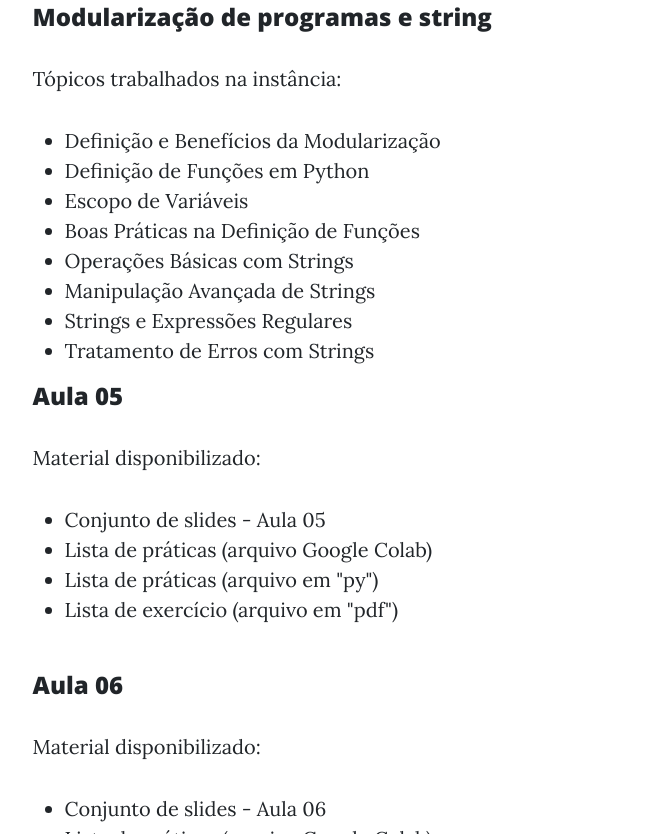
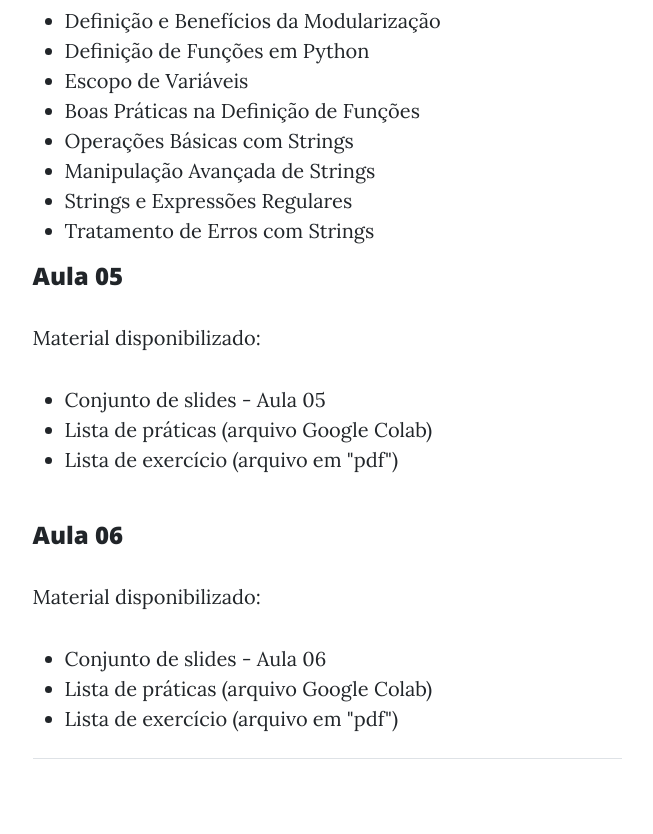
Before and after one commit to nisston/moduloprogramacao.github.io, a plain HTML site: page download.html in a window 1280 px wide. Shown: the part 2982-3816 px from the top of the page, without its empty margins (313-966 px from the left). Drawn offline with nearby package versions, Linux system fonts and the light colour scheme.

Commit message:
Update download.html

```diff
--- a/download.html
+++ b/download.html
@@ -78,9 +78,8 @@
                         <ul>
                             <li><a href="https://docs.google.com/viewer?url=https://github.com/nisston/moduloprogramacao.github.io/raw/main/arquivos/conjuntoslide/Inst_01_Aula_Teorica_01_Primeiros_Passos.pdf" target="_blank">Conjunto de slides - Aula 01</a></li>
                             <li><a href="https://colab.research.google.com/github/nisston/moduloprogramacao.github.io/blob/main/arquivos/google_colab/Inst_01_Aula_Pratica_01_Primeiros_Passos.ipynb" target="_blank">Lista de práticas (arquivo do Google Colab)</a></li>
-                            <li><a href="arquivos/instancia01/inst_01_aula_pratica_01_primeiros_passos.py" target="_blank">Lista de práticas (arquivo em "py")</a></li>
                             <li><a href="https://colab.research.google.com/drive/1C6As8nsmdNV16vkGDM4LkaMBSN2UZbvD?usp=sharing" target="_blank">Lista de exercício (arquivo do Google Colab)</a></li>
-                            <li><a href="arquivos/instancia01/Lista_de_Exercício_01_Primeiros_Passos.pdf" target="_blank">Lista de exercício (arquivo em pdf)</a></li>
+                            <li><a href="https://docs.google.com/viewer?url=https://nisston.github.io/moduloprogramacao.github.io/arquivos/listadeexercicio/Inst_01_Lista_de_Exercício_Aula_01_Primeiros_Passos.pdf&embedded=true" target="_blank">Lista de exercício (arquivo em pdf)</a></li>
                         </ul>
 
                         <h4 class="subheading-heading">Aula 02</h4>
@@ -88,9 +87,8 @@
                         <ul>
                             <li><a href="https://docs.google.com/viewer?url=https://nisston.github.io/moduloprogramacao.github.io/arquivos/conjuntoslide/Inst_01_Aula_Teorica_02_Estrutura_Cond.pdf&embedded=true" target="_blank">Conjunto de slides - Aula 02</a></li>
                             <li><a href="https://colab.research.google.com/github/nisston/moduloprogramacao.github.io/blob/main/arquivos/google_colab/Inst_01_Aula_Pratica_02_Estrutura_Cond.ipynb" target="_blank">Lista de práticas (arquivo do Google Colab)</a></li>
-                            <li><a href="arquivos/instancia01/inst_01_aula_pratica_02_estrutura_cond.py" target="_blank">Lista de práticas (arquivo em "py")</a></li>
                             <li><a href="https://colab.research.google.com/drive/1Q9mzjed5RwGsa9WwmCNt1FM2P5UOx70-?usp=sharing" target="_blank">Lista de exercício (arquivo do Google Colab)</a></li>
-                            <li><a href="arquivos/instancia01/Lista_de_Exercício_02_Estrutura_Condicional.pdf" target="_blank">Lista de exercício (arquivo em "pdf")</a></li>
+                            <li><a href="https://docs.google.com/viewer?url=https://nisston.github.io/moduloprogramacao.github.io/arquivos/listadeexercicio/Inst_01_Lista_de_Exercício_Aula_02_Estrutura_Condicional.pdf&embedded=true" target="_blank">Lista de exercício (arquivo em "pdf")</a></li>
                         </ul>
                         <hr class="my-4" />
 
@@ -120,9 +118,8 @@
                         <ul>
                             <li><a href="https://docs.google.com/viewer?url=https://nisston.github.io/moduloprogramacao.github.io/arquivos/conjuntoslide/Inst_02_Aula_Teorica_03_Estrutura_Repeticao_For.pdf&embedded=true" target="_blank">Conjunto de slides - Aula 03</a></li>
                             <li><a href="https://colab.research.google.com/github/nisston/moduloprogramacao.github.io/blob/main/arquivos/google_colab/Inst_02_Aula_Pratica_03_Estrutura_Repeticao_For.ipynb" target="_blank">Lista de práticas (arquivo do Google Colab)</a></li>
-                            <li><a href="arquivos/instancia02/inst_01_aula_pratica_01_estrutura_repeticao_for.py" target="_blank">Lista de práticas (arquivo em "py")</a></li>
                             <li>Lista de exercício (arquivo do Google Colab)</li>
-                            <li><a href="arquivos/instancia02/Lista_de_Exercício_01_Estrutura_Repeticao_For.pdf" target="_blank">Lista de exercício (arquivo em "pdf")</a></li>
+                            <li><a href="https://docs.google.com/viewer?url=https://nisston.github.io/moduloprogramacao.github.io/arquivos/listadeexercicio/Inst_02_Lista_de_Exercício_Aula_03_Estrutura_Repeticao_For.pdf&embedded=true" target="_blank">Lista de exercício (arquivo em "pdf")</a></li>
                         </ul>
                         <br>
 
@@ -132,9 +129,8 @@
                         <ul>
                             <li><a href="https://docs.google.com/viewer?url=https://nisston.github.io/moduloprogramacao.github.io/arquivos/conjuntoslide/Inst_02_Aula_Teorica_04_Estrutura_Repeticao_While.pdf&embedded=true" target="_blank">Conjunto de slides - Aula 04</a></li>
                             <li><a href="https://colab.research.google.com/github/nisston/moduloprogramacao.github.io/blob/main/arquivos/google_colab/Inst_02_Aula_Pratica_04_Estrutura_Repeticao_While.ipynb" target="_blank">Lista de práticas (arquivo do Google Colab)</a></li>
-                            <li><a href="arquivos/instancia02/inst_01_aula_pratica_02_estrutura_repeticao_while.py" target="_blank">Lista de práticas (arquivo em "py")</a></li>
                             <li>Lista de exercício (arquivo do Google Colab)</li>
-                            <li><a href="arquivos/instancia02/Lista_de_Exercício_02_Estrutura_Repeticao_While.pdf" target="_blank">Lista de exercício (arquivo em "pdf")</a></li>
+                            <li><a href="https://docs.google.com/viewer?url=https://nisston.github.io/moduloprogramacao.github.io/arquivos/listadeexercicio/Inst_02_Lista_de_Exercício_Aula_04_Estrutura_Repeticao_While.pdf&embedded=true" target="_blank">Lista de exercício (arquivo em "pdf")</a></li>
                         </ul>
                         <hr class="my-4" />
 
@@ -166,8 +162,7 @@
                         <ul>
                             <li><a href="https://docs.google.com/viewer?url=https://nisston.github.io/moduloprogramacao.github.io/arquivos/conjuntoslide/Inst_03_Aula_Teorica_05_String.pdf&embedded=true" target="_blank">Conjunto de slides - Aula 05</a></li>
                             <li><a href="https://colab.research.google.com/github/nisston/moduloprogramacao.github.io/blob/main/arquivos/google_colab/Inst_03_Aula_Pratica_05_String.ipynb" target="_blank">Lista de práticas (arquivo Google Colab)<a/></li>
-                            <li><a href="" target="_blank">Lista de práticas (arquivo em "py")<a/></li>
-                            <li><a href="" target="_blank">Lista de exercício (arquivo em "pdf")<a/></li>
+                            <li><a href="https://docs.google.com/viewer?url=https://nisston.github.io/moduloprogramacao.github.io/arquivos/listadeexercicio/Inst_03_Lista_de_Exercício_Aula_05_String.pdf&embedded=true" target="_blank">Lista de exercício (arquivo em "pdf")<a/></li>
                         </ul>
                         <br>
 
@@ -177,8 +172,7 @@
                         <ul>
                             <li><a href="https://docs.google.com/viewer?url=https://nisston.github.io/moduloprogramacao.github.io/arquivos/conjuntoslide/Inst_03_Aula_Teorica_06_Modularização.pdf&embedded=true" target="_blank">Conjunto de slides - Aula 06<a/></li>
                             <li><a href="https://colab.research.google.com/github/nisston/moduloprogramacao.github.io/blob/main/arquivos/google_colab/Inst_03_Aula_Pratica_06_Modularizacao.ipynb" target="_blank">Lista de práticas (arquivo Google Colab)<a/></li>
-                            <li><a href="" target="_blank">Lista de práticas (arquivo em "py")<a/></li>
-                            <li><a href="" target="_blank">Lista de exercício (arquivo em "pdf")<a/></li>
+                            <li><a href="https://docs.google.com/viewer?url=https://nisston.github.io/moduloprogramacao.github.io/arquivos/listadeexercicio/Inst_03_Lista_de_Exercício_Aula_06_Modularização.pdf&embedded=true" target="_blank">Lista de exercício (arquivo em "pdf")<a/></li>
                         </ul>
                         <hr class="my-4" />
 
@@ -221,8 +215,7 @@
                         <ul>
                             <li><a href="https://docs.google.com/viewer?url=https://nisston.github.io/moduloprogramacao.github.io/arquivos/conjuntoslide/Inst_04_Aula_Teorica_07_Lista.pdf&embedded=true" target="_blank">Conjunto de slides - Aula 07<a/></li>
                             <li><a href="https://colab.research.google.com/github/nisston/moduloprogramacao.github.io/blob/main/arquivos/google_colab/Inst_04_Aula_Pratica_07_Lista.ipynb" target="_blank">Lista de práticas (arquivo Google Colab)<a/></li>
-                            <li><a href="" target="_blank">Lista de práticas (arquivo em "py")<a/></li>
-                            <li><a href="" target="_blank">Lista de exercício (arquivo em "pdf")<a/></li>
+                            <li><a href="https://docs.google.com/viewer?url=https://nisston.github.io/moduloprogramacao.github.io/arquivos/listadeexercicio/Inst_04_Lista_de_Exercício_Aula_07_Lista.pdf&embedded=true" target="_blank">Lista de exercício (arquivo em "pdf")<a/></li>
                         </ul>
                         <br>
 
@@ -232,8 +225,7 @@
                         <ul>
                             <li><a href="https://docs.google.com/viewer?url=https://nisston.github.io/moduloprogramacao.github.io/arquivos/conjuntoslide/Inst_04_Aula_Teorica_08_Lista_2D_Matriz.pdf&embedded=true" target="_blank">Conjunto de slides - Aula 08<a/></li>
                             <li><a href="https://colab.research.google.com/github/nisston/moduloprogramacao.github.io/blob/main/arquivos/google_colab/Inst_04_Aula_Pratica_08_Matriz.ipynb" target="_blank">Lista de práticas (arquivo Google Colab)<a/></li>
-                            <li><a href="" target="_blank">Lista de práticas (arquivo em "py")<a/></li>
-                            <li><a href="" target="_blank">Lista de exercício (arquivo em "pdf")<a/></li>
+                            <li><a href="https://docs.google.com/viewer?url=https://nisston.github.io/moduloprogramacao.github.io/arquivos/listadeexercicio/Inst_04_Lista_de_Exercício_Aula_08_Matriz.pdf&embedded=true" target="_blank">Lista de exercício (arquivo em "pdf")<a/></li>
                         </ul>
                         <hr class="my-4" />
 
```
